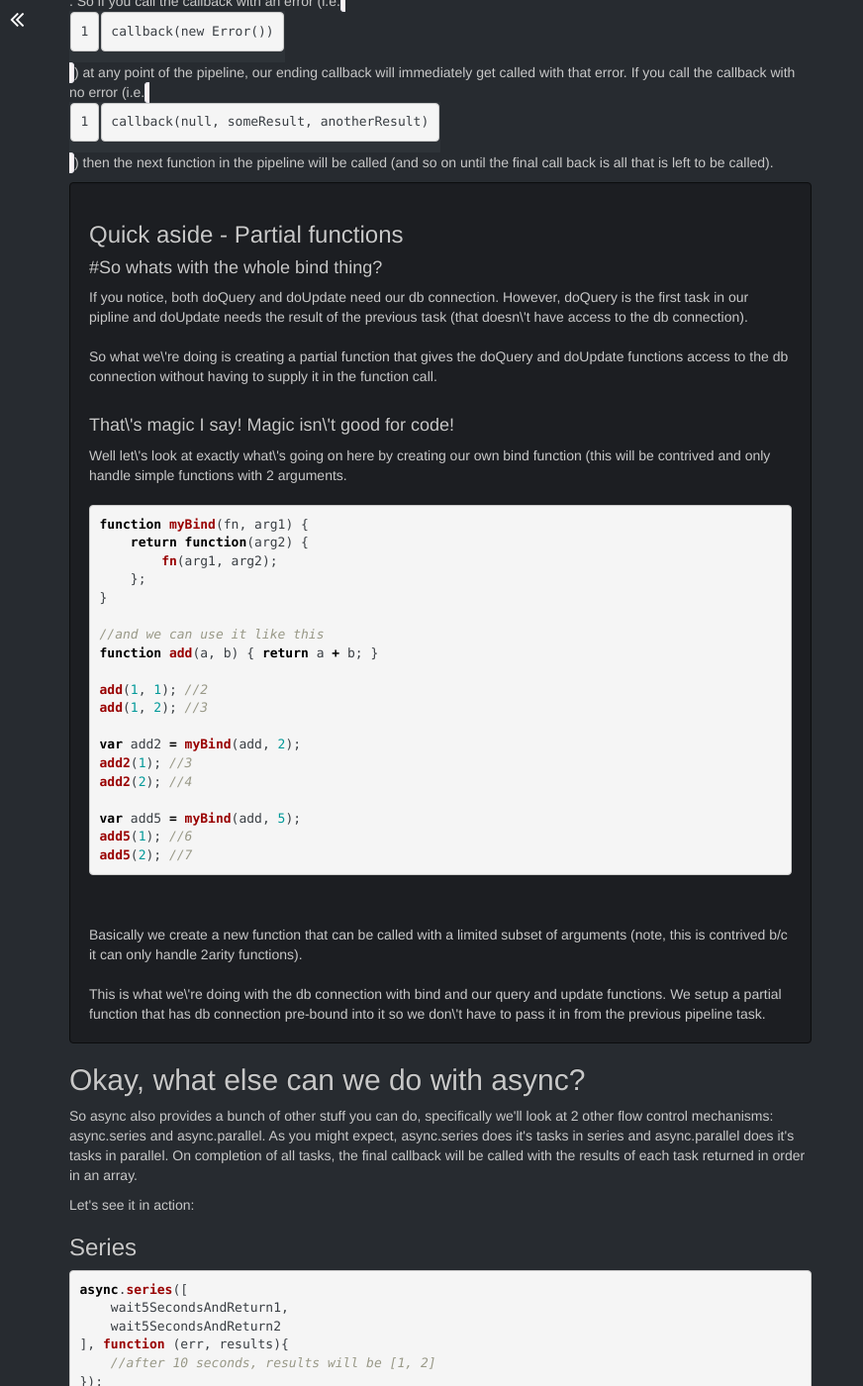
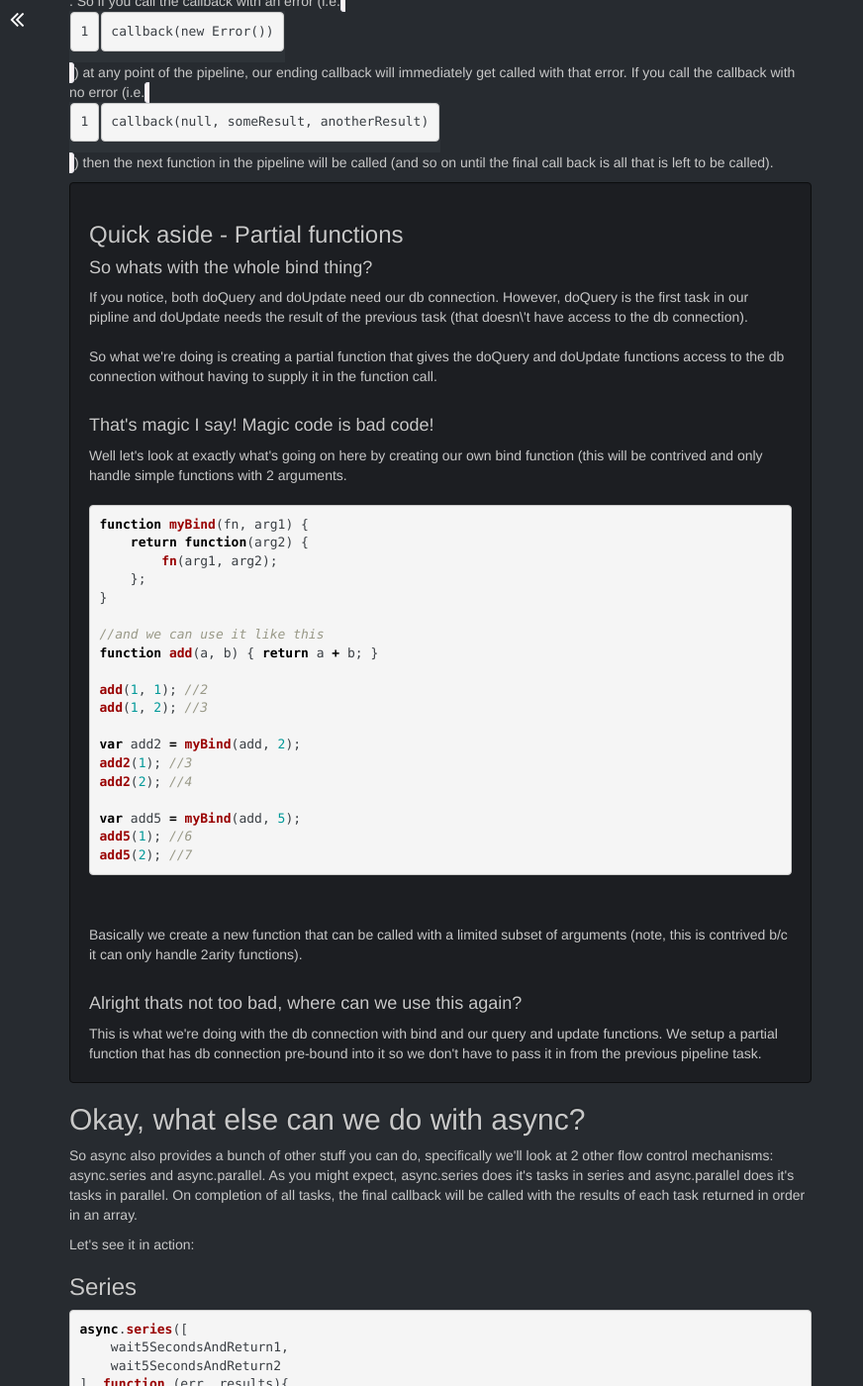
Before and after one commit to joekarl/joekarl.github.io, a Jekyll site: the page built from _posts/2013-11-15-managing-callbacks-in-node.md, in a window 1280 px wide and 1400 px high, scrolled down 1933 px. Shown: the whole window at 99% size, without its empty margins (0-872 px from the left). Built offline with Jekyll 4.4.1, drawn with Linux system fonts in a browser that asks for light colours.

Commit message:
Fix formatting again

```diff
--- a/_posts/2013-11-15-managing-callbacks-in-node.md
+++ b/_posts/2013-11-15-managing-callbacks-in-node.md
@@ -83,13 +83,13 @@ So the first thing that async does is specify that each callback used should hav
 <div class="well">
 <h3>Quick aside - Partial functions</h3>
 
-<h4>#So whats with the whole bind thing?</h4>
+<h4>So whats with the whole bind thing?</h4>
 If you notice, both doQuery and doUpdate need our db connection. However, doQuery is the first task in our pipline and doUpdate needs the result of the previous task (that doesn\'t have access to the db connection).
 <br /><br />
-So what we\'re doing is creating a partial function that gives the doQuery and doUpdate functions access to the db connection without having to supply it in the function call.
+So what we're doing is creating a partial function that gives the doQuery and doUpdate functions access to the db connection without having to supply it in the function call.
 <br /><br />
-<h4>That\'s magic I say! Magic isn\'t good for code!</h4>
-Well let\'s look at exactly what\'s going on here by creating our own bind function (this will be contrived and only handle simple functions with 2 arguments.
+<h4>That's magic I say! Magic code is bad code!</h4>
+Well let's look at exactly what's going on here by creating our own bind function (this will be contrived and only handle simple functions with 2 arguments.
 <br /><br />
 {% highlight javascript %}
 function myBind(fn, arg1) {
@@ -115,7 +115,8 @@ add5(2); //7
 <br /><br />
 Basically we create a new function that can be called with a limited subset of arguments (note, this is contrived b/c it can only handle 2arity functions).
 <br /><br />
-This is what we\'re doing with the db connection with bind and our query and update functions. We setup a partial function that has db connection pre-bound into it so we don\'t have to pass it in from the previous pipeline task.
+<h4>Alright thats not too bad, where can we use this again?</h4>
+This is what we're doing with the db connection with bind and our query and update functions. We setup a partial function that has db connection pre-bound into it so we don't have to pass it in from the previous pipeline task.
 </div>
 
 ##Okay, what else can we do with async?
```
